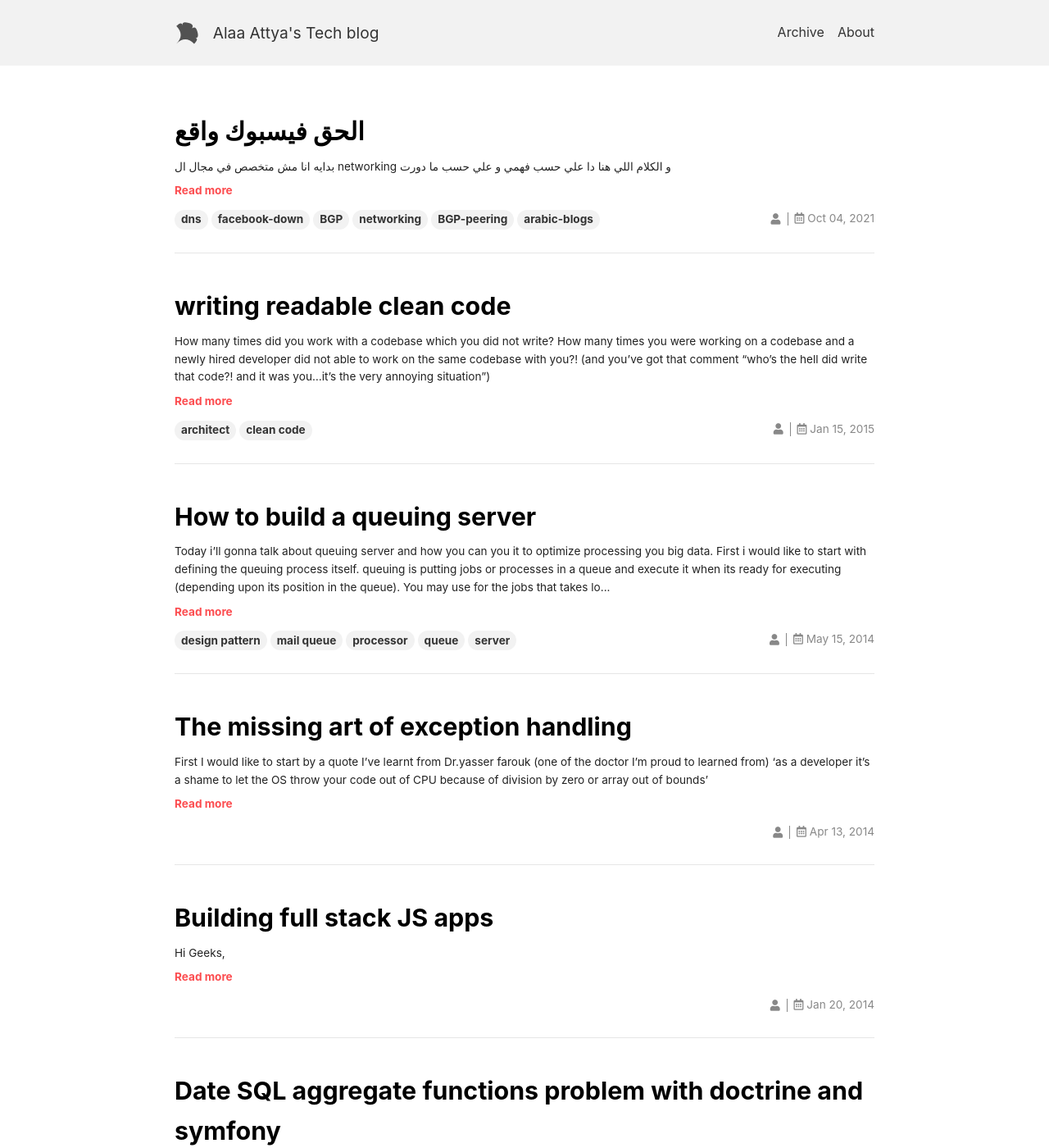
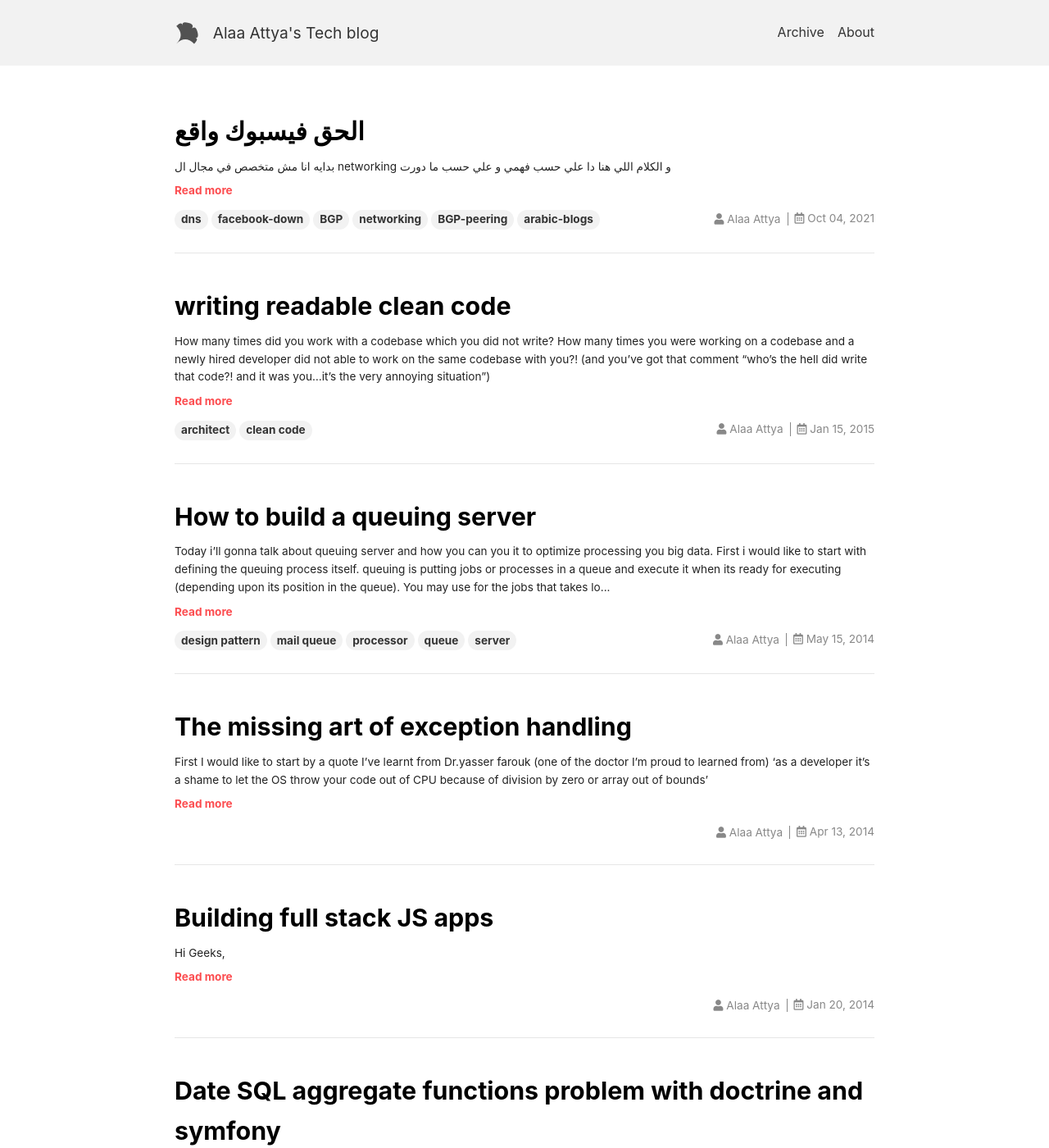
Before and after one commit to AlaaAttya/my-blog, a Jekyll site: the page built from index.html, in a window 1280 px wide and 1400 px high. Shown: the whole window at 82% size. Built offline with Jekyll 4.4.1, drawn with Linux system fonts in a browser that asks for light colours; nearby versions of some CDN libraries; the list of posts is cut into pages by our own code; some of the changed text lies outside the part shown.

Commit message:
saving up

```diff
--- a/Gemfile
+++ b/Gemfile
@@ -33,3 +33,4 @@ gem "wdm", "~> 0.1.1", :platforms => [:mingw, :x64_mingw, :mswin]
 gem "webrick", "~> 1.7"
 
 gem "jekyll-text-theme"
+gem 'jekyll-seo-tag'
--- a/_config.yml
+++ b/_config.yml
@@ -41,6 +41,7 @@ plugins:
   - jekyll-sitemap
   - jemoji
   - jekyll-gzip
+  - jekyll-seo-tag
 
 ## => Paginate
 ##############################
@@ -106,8 +107,19 @@ gzip:
     - '.css'
     - '.js'
 
-sass:
-  style: compressed
+social:
+  name: Alaa Attya
+  links:
+    - https://twitter.com/AlaaAttya
+    - https://www.facebook.com/alaa.attya/
+    - https://www.linkedin.com/in/alaaattya/
+    - https://github.com/AlaaAttya
+author:
+  name: Alaa Attya
+  twitter: AlaaAttya
+twitter:
+  username: AlaaAttya
+  card: summary_large_image
 
 # Exclude from processing.
 # The following items will not be processed, by default.
--- a/_includes/header.html
+++ b/_includes/header.html
@@ -42,4 +42,5 @@
       </nav>
       {%- endif -%}
     </div>
+    {% seo %}
   </header>
```
Also changed, not shown: Gemfile.lock.
